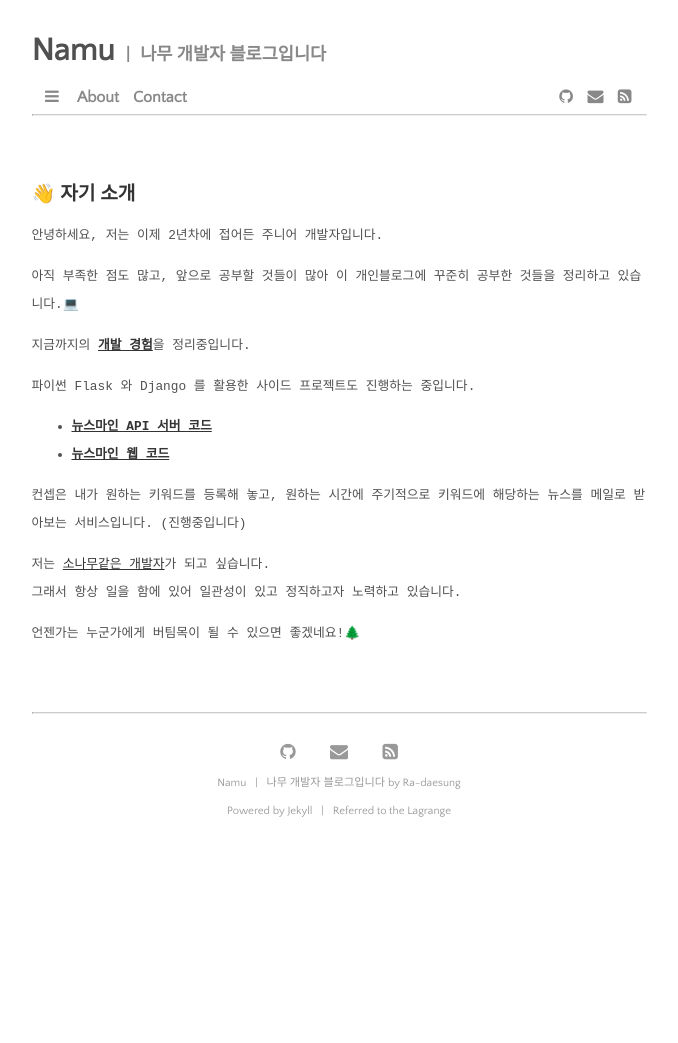
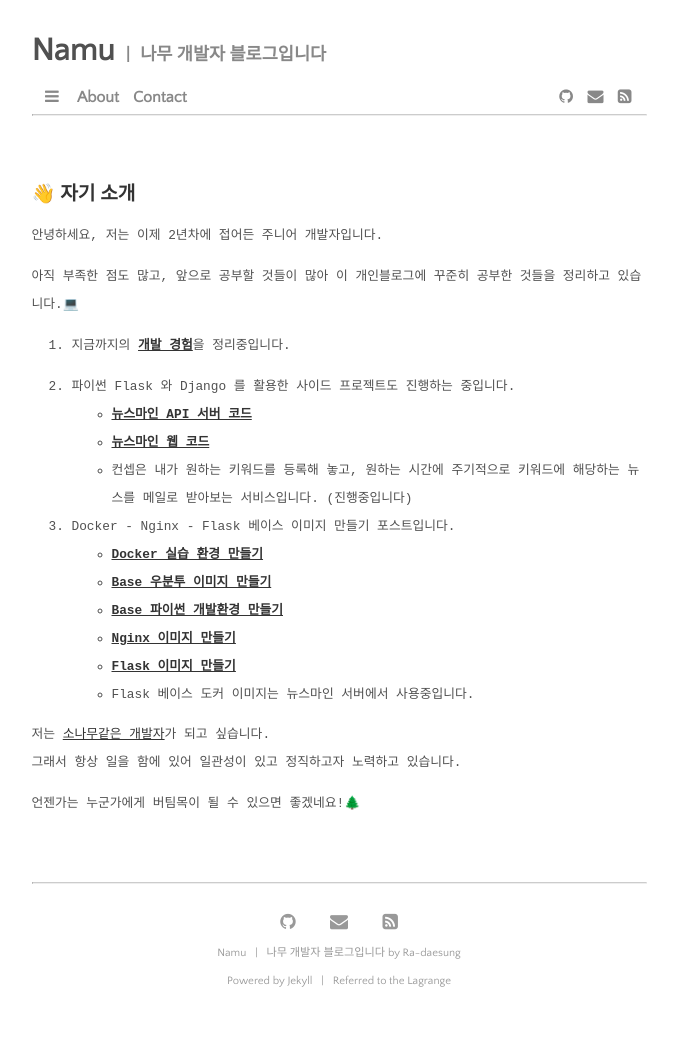
Before and after one commit to daesungRa/namu, a Jekyll site: the page built from about.markdown, in a window 1280 px wide. Shown: the whole page, without its empty margins (301-979 px from the left). Built offline with Jekyll 4.4.1, drawn with Linux system fonts in a browser that asks for light colours; emoji names are drawn with the system emoji font; some web fonts are replaced; before the commit the page ends 900 px from its top, so only the background shows below that.

Commit message:
about: Add contents

```diff
--- a/about.markdown
+++ b/about.markdown
@@ -12,13 +12,20 @@
 아직 부족한 점도 많고, 앞으로 공부할 것들이 많아
 이 개인블로그에 꾸준히 공부한 것들을 정리하고 있습니다.:computer:<br>
 
-지금까지의 **<a href="{{ site.github.url }}{% link _posts/projects/2021-04-17-project-experiences.markdown %}" target="_blank">개발 경험</a>**을 정리중입니다.
+1. 지금까지의 **<a href="{{ site.github.url }}{% link _posts/projects/2021-04-17-project-experiences.markdown %}" target="_blank">개발 경험</a>**을 정리중입니다.
 
-파이썬 Flask 와 Django 를 활용한 사이드 프로젝트도 진행하는 중입니다.
+2. 파이썬 Flask 와 Django 를 활용한 사이드 프로젝트도 진행하는 중입니다.
 - **<a href="https://github.com/daesungRa/newsmine" target="_blank">뉴스마인 API 서버 코드</a>**
 - **<a href="https://github.com/daesungRa/newsmine-web" target="_blank">뉴스마인 웹 코드</a>**
+- 컨셉은 내가 원하는 키워드를 등록해 놓고, 원하는 시간에 주기적으로 키워드에 해당하는 뉴스를 메일로 받아보는 서비스입니다. (진행중입니다)
 
-컨셉은 내가 원하는 키워드를 등록해 놓고, 원하는 시간에 주기적으로 키워드에 해당하는 뉴스를 메일로 받아보는 서비스입니다. (진행중입니다)
+3. Docker - Nginx - Flask 베이스 이미지 만들기 포스트입니다.
+- **<a href="{{ site.github.url }}{% link _posts/docker/2020-10-10-docker-config.markdown %}" target="_blank">Docker 실습 환경 만들기</a>**
+- **<a href="{{ site.github.url }}{% link _posts/docker/2020-10-11-docker-base.markdown %}" target="_blank">Base 우분투 이미지 만들기</a>**
+- **<a href="{{ site.github.url }}{% link _posts/docker/2020-10-14-docker-base-python.markdown %}" target="_blank">Base 파이썬 개발환경 만들기</a>**
+- **<a href="{{ site.github.url }}{% link _posts/docker/2020-10-18-docker-nginx.markdown %}" target="_blank">Nginx 이미지 만들기</a>**
+- **<a href="{{ site.github.url }}{% link _posts/docker/2020-10-19-docker-flask.markdown %}" target="_blank">Flask 이미지 만들기</a>**
+- Flask 베이스 도커 이미지는 뉴스마인 서버에서 사용중입니다.
 
 저는 <a href="{{ site.github.url }}{% link _posts/daily/2020-05-23-namu.markdown %}" target="_blank">소나무같은 개발자</a>가
 되고 싶습니다.<br>
```
